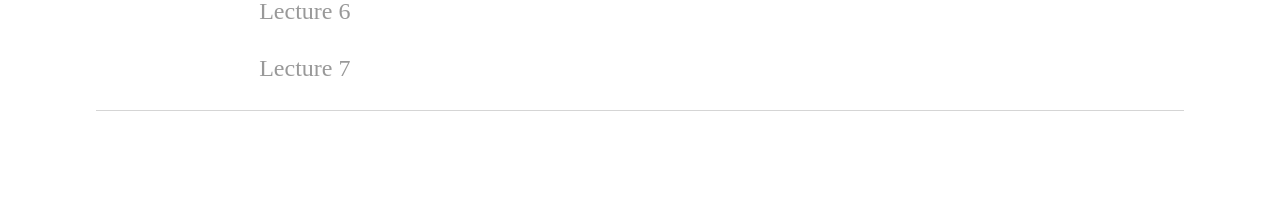
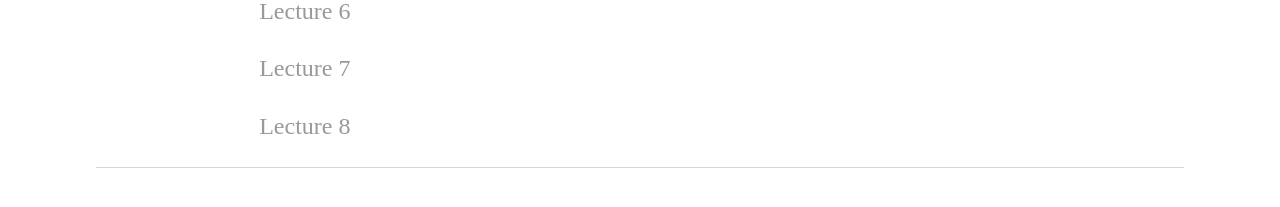
Before and after one commit to mreppert/mreppert.github.io, a Jekyll site: the page built from education/chm676/notes/index.html, in a window 1280 px wide. Shown: the part 485-692 px from the top of the page. Built offline with Jekyll 4.4.1, drawn with Linux system fonts in a browser that asks for light colours.

Commit message:
Added lecture 8

```diff
--- a/education/chm676/notes/index.html
+++ b/education/chm676/notes/index.html
@@ -22,6 +22,7 @@ title: Reppert Research Group
   <p><a href="/education/chm676/notes/lecture5.pdf">Lecture 5</a></p>
   <p><a href="/education/chm676/notes/lecture6.pdf">Lecture 6</a></p>
   <p><a href="/education/chm676/notes/lecture7.pdf">Lecture 7</a></p>
+  <p><a href="/education/chm676/notes/lecture8.pdf">Lecture 8</a></p>
   </pre>
   </body>
 </html>
```
Also changed, not shown: 1 other file.
